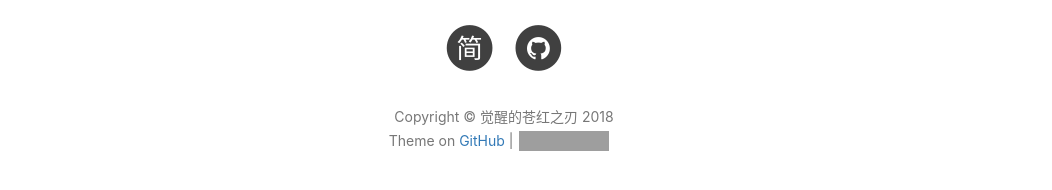
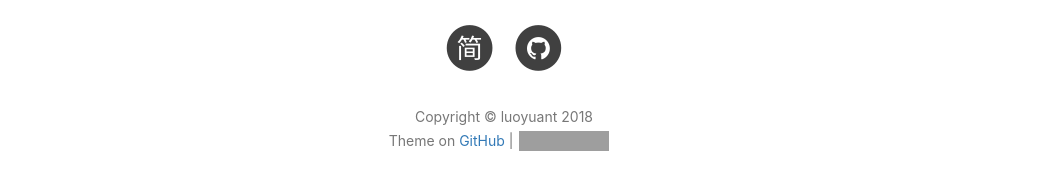
Before and after one commit to luoyuant/luoyuant.github.io, a Jekyll site: the page built from index.md, in a window 1280 px wide and 900 px high, scrolled down 823 px. Shown: the part 655-845 px from the top of the window, without its empty margins (136-1188 px from the left). Built offline with Jekyll 4.4.1, drawn with Linux system fonts in a browser that asks for light colours; nearby versions of some CDN libraries; our own code applies the rules of GitHub Pages for plain Markdown files; the list of posts is cut into pages by our own code; comment, search, counter and statistics services are not loaded; grey boxes are pictures that could not be loaded.

Commit message:
Update _config.yml

```diff
--- a/_config.yml
+++ b/_config.yml
@@ -1,5 +1,5 @@
 # Site settings
-title: 觉醒的苍红之刃
+title: luoyuant
 SEOTitle: 觉醒的苍红之刃
 header-img: img/post-bg-desk.jpg
 email: luoyuant@163.com
```
